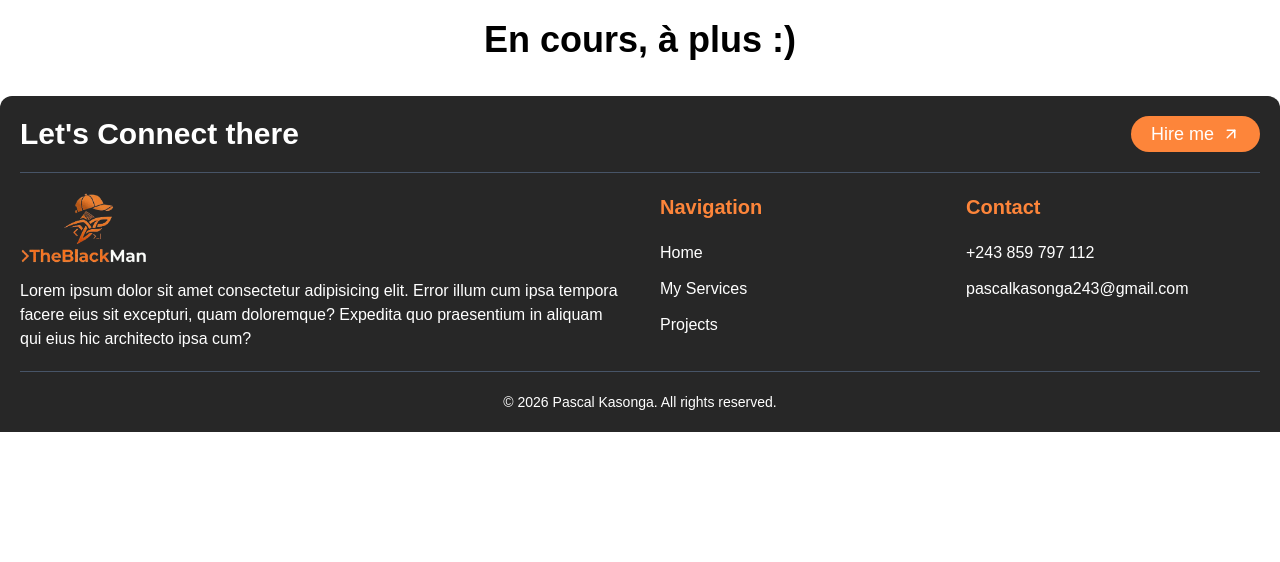
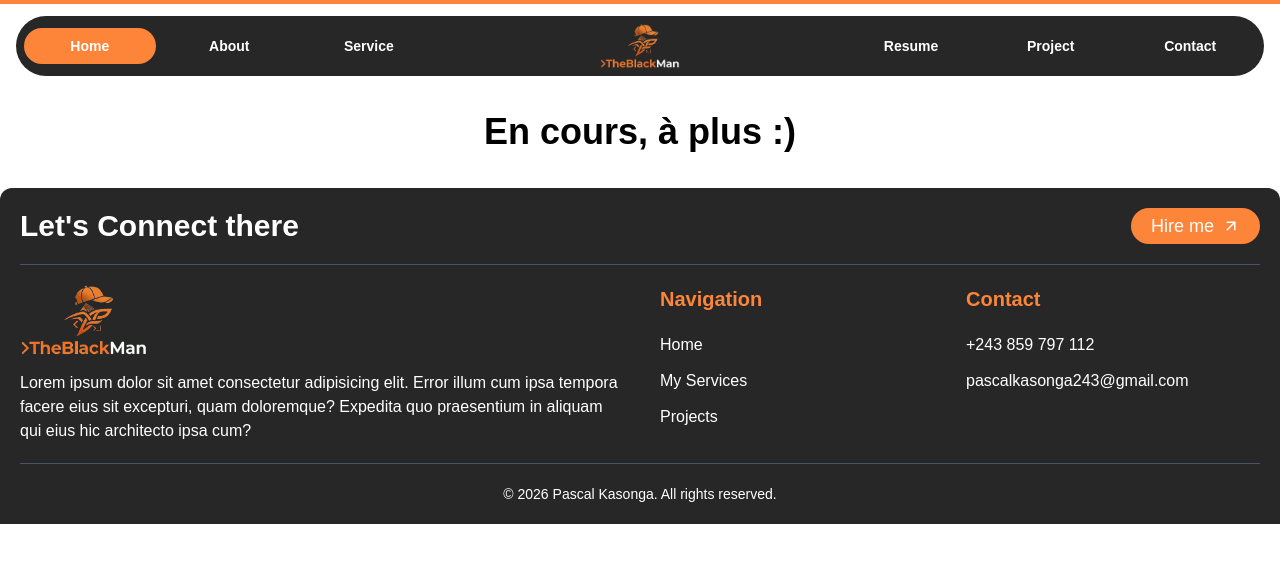
Before and after one commit to theblackman2/pascalkasonga.com, a Next.js app: page / in a window 1280 px wide. Shown: the top 562 px of the page. Built offline with nearby package versions, Linux system fonts and the light colour scheme.

Commit message:
feat: design header

```diff
--- a/app/(website)/layout.tsx
+++ b/app/(website)/layout.tsx
@@ -1,9 +1,11 @@
 import Footer from "@/components/core/footer";
+import Header from "@/components/core/header";
 import { ReactNode } from "react";
 
 export default function WebsiteLayout({ children }: { children: ReactNode }) {
   return (
     <div className="w-full flex flex-col">
+      <Header />
       <main className="flex-1">
         {children}
       </main>
--- /dev/null
+++ b/components/core/header.tsx
@@ -0,0 +1,144 @@
+"use client";
+
+import logo from "@/public/light-logo.png";
+import Image from "next/image";
+import Link from "next/link";
+import { motion, useScroll, useSpring } from "framer-motion";
+import { useEffect, useState } from "react";
+
+const NAV_LEFT = [
+  { label: "Home", id: "home" },
+  { label: "About", id: "about" },
+  { label: "Service", id: "service" },
+];
+
+const NAV_RIGHT = [
+  { label: "Resume", id: "resume" },
+  { label: "Project", id: "project" },
+  { label: "Contact", id: "contact" },
+];
+
+const ALL_IDS = [...NAV_LEFT, ...NAV_RIGHT].map((i) => i.id);
+
+export default function Header() {
+  const [active, setActive] = useState("home");
+  const [open, setOpen] = useState(false);
+
+  const { scrollYProgress } = useScroll();
+  const scaleX = useSpring(scrollYProgress, {
+    stiffness: 120,
+    damping: 30,
+  });
+
+  useEffect(() => {
+    const sections = ALL_IDS.map((id) =>
+      document.getElementById(id)
+    );
+
+    const observer = new IntersectionObserver(
+      (entries) => {
+        entries.forEach((entry) => {
+          if (entry.isIntersecting) {
+            setActive(entry.target.id);
+          }
+        });
+      },
+      {
+        rootMargin: "-40% 0px -40% 0px",
+        threshold: 0.1,
+      }
+    );
+
+    sections.forEach((sec) => sec && observer.observe(sec));
+
+    return () => observer.disconnect();
+  }, []);
+
+  const renderLink = (item: { label: string; id: string }) => {
+    const isActive = active === item.id;
+
+    return (
+      <Link
+        key={item.id}
+        href={`#${item.id}`}
+        className="relative flex items-center justify-center px-5 py-2 text-sm font-semibold"
+      >
+        {isActive && (
+          <motion.div
+            layoutId="active-pill"
+            className="absolute inset-0 bg-primary rounded-full"
+            transition={{ type: "spring", stiffness: 300, damping: 25 }}
+          />
+        )}
+
+        <span className="relative z-10">{item.label}</span>
+      </Link>
+    );
+  };
+
+  return (
+    <>
+      <motion.div
+        style={{ scaleX }}
+        className="fixed top-0 left-0 right-0 h-1 bg-primary origin-left z-100"
+      />
+
+      <header className="w-full sticky top-0 z-50">
+        <div className="container mx-auto p-4">
+
+          {/* Desktop layout (YOUR original structure preserved) */}
+          <div className="hidden md:block">
+            <div className="w-full grid grid-cols-3 items-center bg-black-bg text-white p-2 rounded-full">
+
+              {/* Left nav */}
+              <div className="grid grid-cols-3 gap-2">
+                {NAV_LEFT.map(renderLink)}
+              </div>
+
+              {/* Center logo */}
+              <div className="flex justify-center">
+                <Image src={logo} alt="Logo" className="w-20 h-auto" />
+              </div>
+
+              {/* Right nav */}
+              <div className="grid grid-cols-3 gap-2">
+                {NAV_RIGHT.map(renderLink)}
+              </div>
+            </div>
+          </div>
+
+          {/* Mobile layout */}
+          <div className="md:hidden bg-black-bg text-white rounded-full px-4 py-2 flex items-center justify-between">
+
+            <Image src={logo} alt="Logo" className="w-14" />
+
+            <button onClick={() => setOpen(!open)} className="text-xl">
+              ☰
+            </button>
+          </div>
+
+          {/* Mobile dropdown */}
+          <motion.div
+            initial={false}
+            animate={{ height: open ? "auto" : 0 }}
+            className="overflow-hidden md:hidden bg-black-bg mt-2 rounded-2xl"
+          >
+            <div className="flex flex-col p-4 gap-2 text-white">
+              {[...NAV_LEFT, ...NAV_RIGHT].map((item) => (
+                <Link
+                  key={item.id}
+                  href={`#${item.id}`}
+                  onClick={() => setOpen(false)}
+                  className={`px-4 py-2 rounded-full ${active === item.id ? "bg-primary" : ""
+                    }`}
+                >
+                  {item.label}
+                </Link>
+              ))}
+            </div>
+          </motion.div>
+        </div>
+      </header>
+    </>
+  );
+}
--- a/package.json
+++ b/package.json
@@ -9,6 +9,7 @@
     "lint": "eslint"
   },
   "dependencies": {
+    "framer-motion": "^12.38.0",
     "next": "16.2.1",
     "react": "19.2.4",
     "react-dom": "19.2.4",
```
Also changed, not shown: 1 other file (tests, documents, lock files or other folders).
